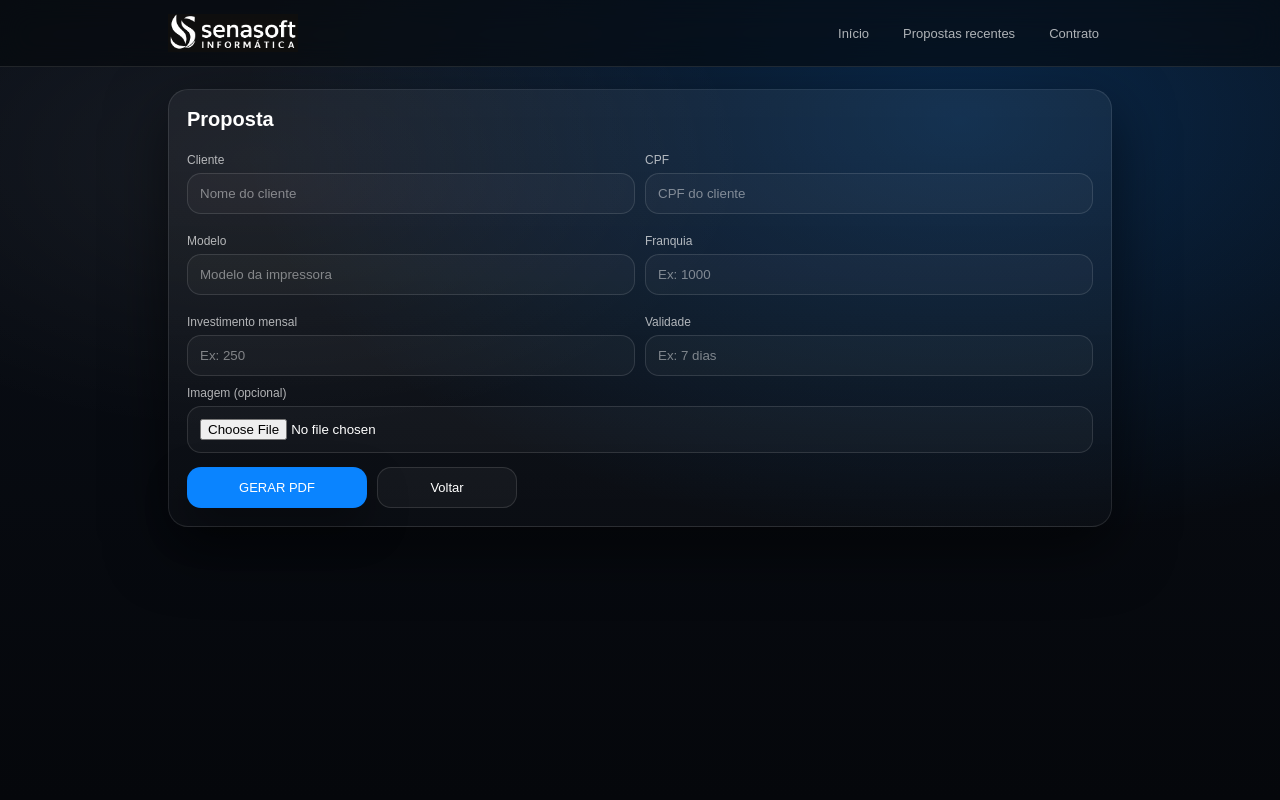
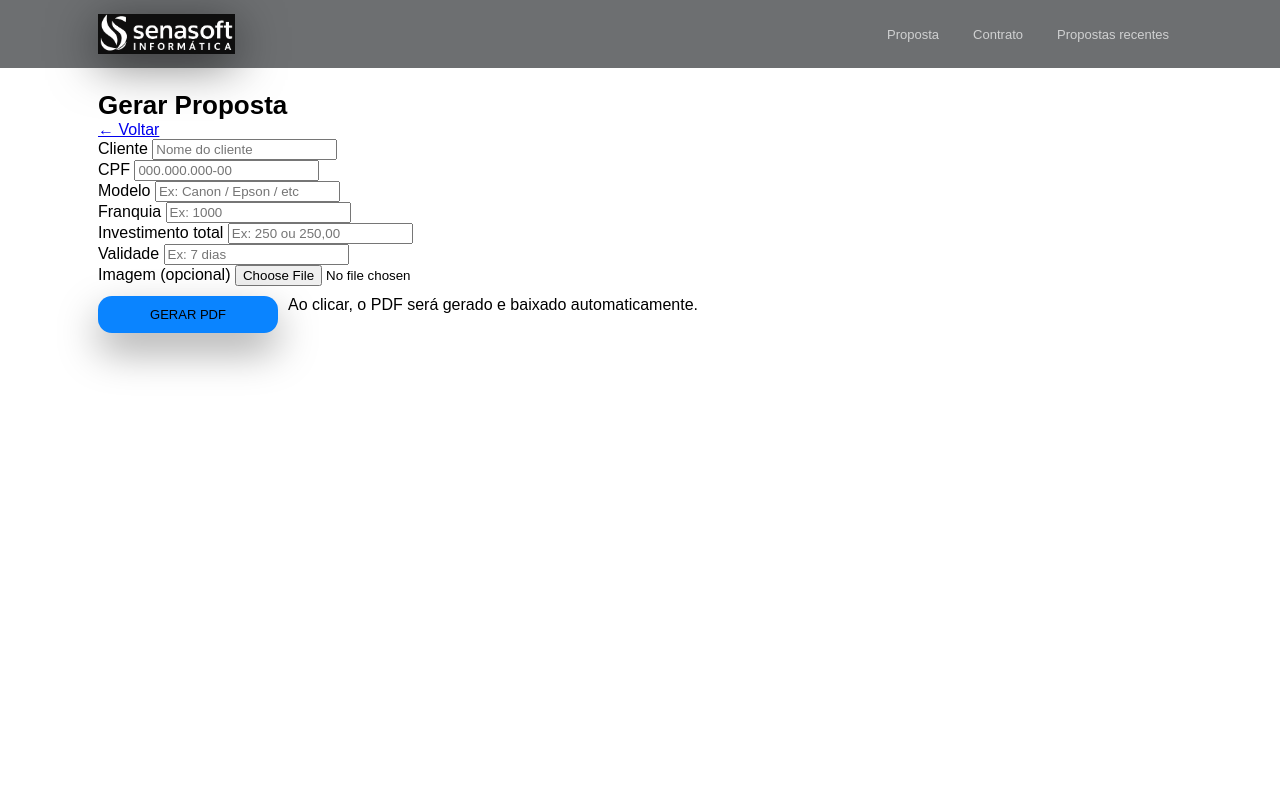
Before and after one commit to mateussenamlv-hash/gerador-propostas, a Flask app: page /proposta in a window 1280 px wide. Run offline with Flask 3, Linux system fonts and the light colour scheme.

Commit message:
Update proposta.html

```diff
--- a/templates/proposta.html
+++ b/templates/proposta.html
@@ -3,239 +3,88 @@
 <head>
   <meta charset="utf-8" />
   <meta name="viewport" content="width=device-width, initial-scale=1" />
-  <title>Proposta</title>
-  <style>
-    :root{
-      --bg0:#05070b;
-      --bg2:#0a0f18;
-      --line: rgba(255,255,255,.10);
-      --text:#ffffff;
-      --muted: rgba(255,255,255,.68);
-      --blue:#0a84ff;
-      --shadow: 0 22px 60px rgba(0,0,0,.55);
-      --radius: 20px;
-    }
-    *{ box-sizing:border-box; }
-    body{
-      margin:0;
-      font-family: Arial, sans-serif;
-      color: var(--text);
-      background:
-        radial-gradient(1200px 700px at 75% 15%, rgba(10,132,255,.22), transparent 60%),
-        radial-gradient(900px 500px at 20% 20%, rgba(255,255,255,.06), transparent 55%),
-        linear-gradient(180deg, var(--bg2), var(--bg0));
-      min-height:100vh;
-    }
-
-    .topbar{
-      position: sticky;
-      top:0;
-      z-index: 10;
-      background: rgba(5,7,11,.58);
-      backdrop-filter: blur(14px);
-      border-bottom: 1px solid var(--line);
-    }
-    .topbar-inner{
-      max-width: 980px;
-      margin: 0 auto;
-      padding: 14px 18px;
-      display:flex;
-      align-items:center;
-      justify-content:space-between;
-      gap:16px;
-    }
-    .logo img{ height:38px; display:block; }
-    .logo{ text-decoration:none; display:flex; align-items:center; }
-
-    .nav{ display:flex; gap:8px; align-items:center; }
-    .nav a{
-      text-decoration:none;
-      color: var(--muted);
-      font-size: 13px;
-      padding: 10px 12px;
-      border-radius: 12px;
-      border:1px solid transparent;
-      display:inline-flex;
-      align-items:center;
-      gap:10px;
-      transition: background .15s ease, border-color .15s ease, transform .12s ease, color .15s ease;
-    }
-    .nav a:hover{
-      color: var(--text);
-      border-color: rgba(10,132,255,.35);
-      background: rgba(10,132,255,.10);
-      transform: translateY(-1px);
-    }
-
-    .wrap{ max-width: 980px; margin: 0 auto; padding: 22px 18px 28px; }
-
-    .panel{
-      border:1px solid var(--line);
-      border-radius: var(--radius);
-      background: linear-gradient(180deg, rgba(255,255,255,.05), rgba(255,255,255,.02));
-      box-shadow: var(--shadow);
-      padding: 18px;
-    }
-
-    .header{ display:flex; align-items:center; justify-content:space-between; gap:12px; margin-bottom: 12px; }
-    .header h1{ margin:0; font-size: 20px; }
-
-    .grid{
-      display:grid;
-      grid-template-columns: repeat(2, minmax(0,1fr));
-      gap: 10px;
-    }
-    @media (max-width: 760px){
-      .grid{ grid-template-columns: 1fr; }
-      .header{ flex-direction:column; align-items:flex-start; }
-    }
-
-    label{ display:block; font-size:12px; color: var(--muted); margin: 10px 0 6px; }
-    input{
-      width:100%;
-      padding: 12px 12px;
-      border-radius: 14px;
-      border:1px solid rgba(255,255,255,.12);
-      background: rgba(255,255,255,.03);
-      color: var(--text);
-      outline:none;
-    }
-    input::placeholder{ color: rgba(255,255,255,.45); }
-    input:focus{
-      border-color: rgba(10,132,255,.55);
-      box-shadow: 0 0 0 4px rgba(10,132,255,.12);
-    }
-
-    .actions{ display:flex; gap:10px; flex-wrap:wrap; margin-top: 14px; align-items:center; }
-
-    button{
-      padding: 12px 14px;
-      border-radius: 14px;
-      border:1px solid rgba(10,132,255,.55);
-      background:#0a84ff;
-      color:white;
-      cursor:pointer;
-      font-size: 13px;
-      min-width: 180px;
-      box-shadow: 0 18px 40px rgba(0,0,0,.35);
-      transition: transform .10s ease, filter .15s ease;
-      display:inline-flex;
-      align-items:center;
-      justify-content:center;
-      gap:10px;
-    }
-    button:hover{ filter: brightness(1.05); transform: translateY(-1px); }
-    button:active{ transform: translateY(0); }
-    button[disabled]{ opacity:.75; cursor:not-allowed; transform:none; }
-
-    .btn-secondary{
-      padding: 12px 14px;
-      border-radius: 14px;
-      border:1px solid rgba(255,255,255,.12);
-      background: rgba(255,255,255,.04);
-      color:white;
-      text-decoration:none;
-      font-size: 13px;
-      min-width: 140px;
-      text-align:center;
-      display:inline-flex;
-      align-items:center;
-      justify-content:center;
-      gap:10px;
-    }
-    .btn-secondary:hover{
-      border-color: rgba(10,132,255,.35);
-      background: rgba(10,132,255,.10);
-    }
-
-    /* spinner */
-    .spinner{
-      width:16px;height:16px;
-      border:2px solid rgba(255,255,255,.55);
-      border-top-color: rgba(255,255,255,.15);
-      border-radius:999px;
-      animation: spin .8s linear infinite;
-      display:none;
-    }
-    @keyframes spin{ to{ transform: rotate(360deg); } }
-  </style>
+  <title>Gerar Proposta</title>
+  <link rel="stylesheet" href="/static/styles.css">
 </head>
 <body>
+  <div class="bg-grid"></div>
 
   <header class="topbar">
     <div class="topbar-inner">
       <a class="logo" href="/"><img src="/static/logo.png" alt="Logo"></a>
       <nav class="nav">
-        <a href="/">Início</a>
+        <a href="/proposta">Proposta</a>
+        <a href="/contrato">Contrato</a>
         <a href="/propostas-recentes">Propostas recentes</a>
-        <a href="/contrato">Contrato</a>
       </nav>
     </div>
   </header>
 
   <main class="wrap">
-    <section class="panel">
-      <div class="header">
-        <h1>Proposta</h1>
+    <div class="page-title">
+      <h1>Gerar Proposta</h1>
+      <a class="backlink" href="/">← Voltar</a>
     </div>
 
-      <form id="formProposta" method="post" action="/gerar-pdf" enctype="multipart/form-data">
-        <div class="grid">
-          <div>
+    <form class="form" action="/gerar-pdf" method="POST" enctype="multipart/form-data" id="formProposta">
+      <div class="form-grid">
+        <div class="field span-2">
           <label>Cliente</label>
-            <input name="cliente" placeholder="Nome do cliente" required>
+          <input class="input" name="cliente" required placeholder="Nome do cliente">
         </div>
-          <div>
+
+        <div class="field">
           <label>CPF</label>
-            <input name="cpf" placeholder="CPF do cliente" required>
+          <input class="input" name="cpf" required placeholder="000.000.000-00">
         </div>
-          <div>
+
+        <div class="field">
           <label>Modelo</label>
-            <input name="modelo" placeholder="Modelo da impressora" required>
+          <input class="input" name="modelo" required placeholder="Ex: Canon / Epson / etc">
         </div>
-          <div>
+
+        <div class="field">
           <label>Franquia</label>
-            <input name="franquia" placeholder="Ex: 1000" required>
+          <input class="input" name="franquia" required placeholder="Ex: 1000">
         </div>
-          <div>
-            <label>Investimento mensal</label>
-            <input name="valor" placeholder="Ex: 250" required>
+
+        <div class="field">
+          <label>Investimento total</label>
+          <input class="input" name="valor" required placeholder="Ex: 250 ou 250,00">
         </div>
-          <div>
+
+        <div class="field span-2">
           <label>Validade</label>
-            <input name="validade" placeholder="Ex: 7 dias" required>
+          <input class="input" name="validade" required placeholder="Ex: 7 dias">
+        </div>
+
+        <div class="field span-2">
+          <label>Imagem (opcional)</label>
+          <input class="input" type="file" name="imagem" accept="image/*">
         </div>
       </div>
 
-        <div style="margin-top:10px;">
-          <label>Imagem (opcional)</label>
-          <input type="file" name="imagem" accept="image/*">
-        </div>
-
       <div class="actions">
-          <button id="btnGerar" type="submit">
-            <span id="btnText">GERAR PDF</span>
-            <span id="spin" class="spinner"></span>
+        <button class="btn btn-primary" type="submit" id="btnProposta">
+          <span id="txtProposta">GERAR PDF</span>
         </button>
-
-          <a class="btn-secondary" href="/">Voltar</a>
+        <div class="hint">Ao clicar, o PDF será gerado e baixado automaticamente.</div>
       </div>
     </form>
-    </section>
   </main>
 
   <script>
     const form = document.getElementById("formProposta");
-    const btn = document.getElementById("btnGerar");
-    const txt = document.getElementById("btnText");
-    const spin = document.getElementById("spin");
+    const btn = document.getElementById("btnProposta");
+    const txt = document.getElementById("txtProposta");
 
     form.addEventListener("submit", () => {
       btn.disabled = true;
-      txt.textContent = "Gerando...";
-      spin.style.display = "inline-block";
+      txt.textContent = "GERANDO...";
+      const sp = document.createElement("span");
+      sp.className = "spinner";
+      btn.prepend(sp);
     });
   </script>
-
 </body>
 </html>
```
Lines whose indentation alone changed are shown as unchanged.
